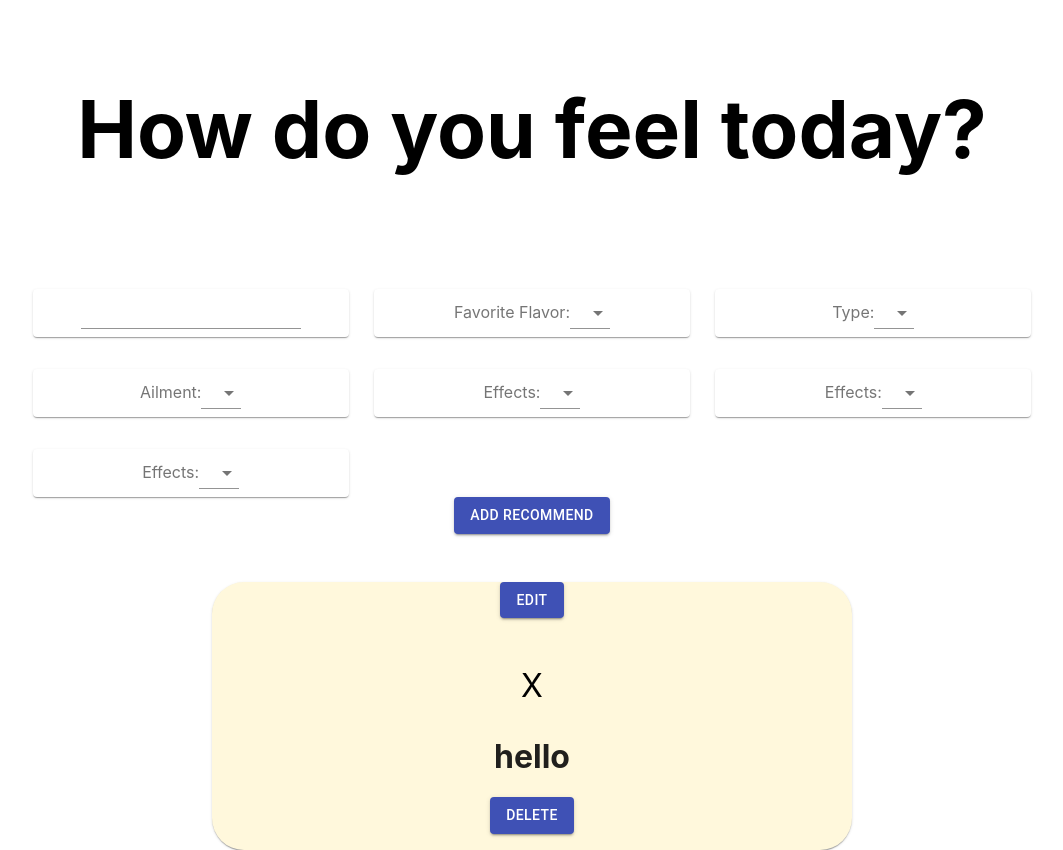
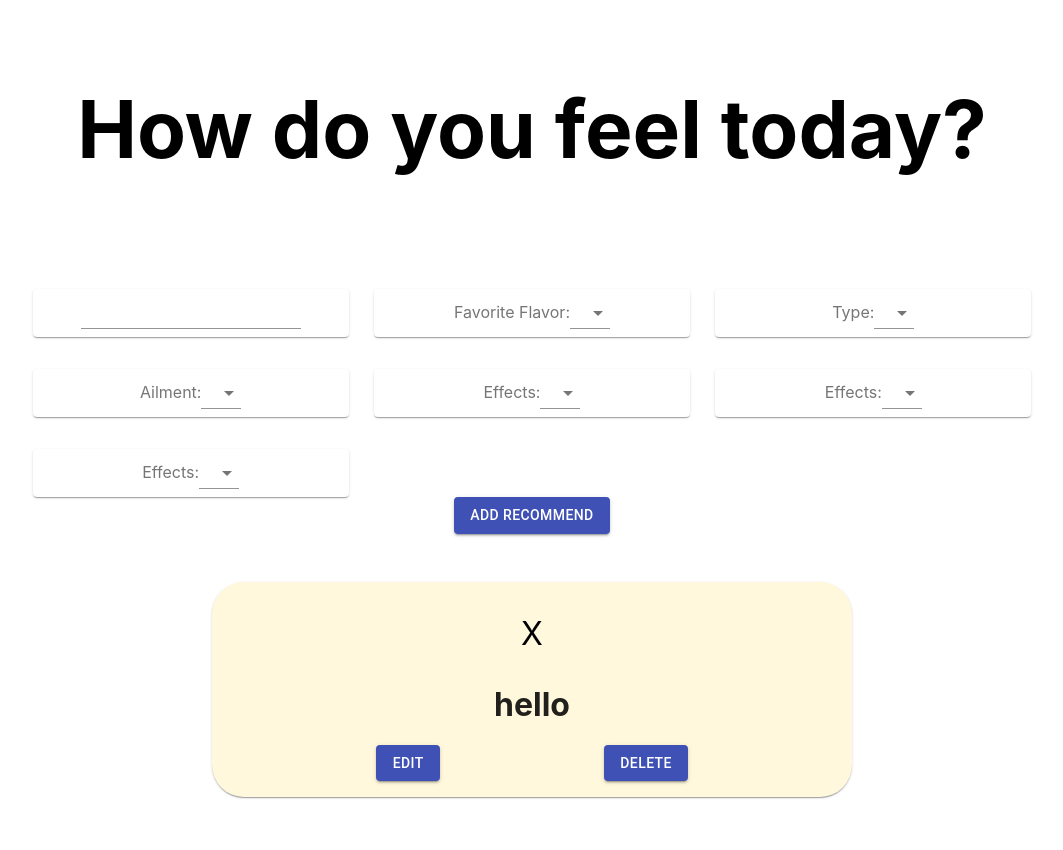
Before and after one commit to BW-Med-Cab-4/Front-End, a React (Create React App) app in the folder app/: page / in a window 1280 px wide. Shown: the whole page, without its empty margins (108-1171 px from the left). After the commit the page ends 800 px from the top, so only its background shows below. Built offline with nearby package versions, Linux system fonts and the light colour scheme; no server answers.

Commit message:
Fixed spacing between buttons

```diff
--- a/app/src/components/recommends/Recommend.jsx
+++ b/app/src/components/recommends/Recommend.jsx
@@ -54,16 +54,20 @@ function Recommend(props) {
     <StyledForm>
       <div className="cardBox">
         <Card className="card">
-          <Button variant="contained" color="primary" id="editButton" onClick={openModal}>
-            Edit
-          </Button>
+
           <div id="modalTest">
             <p className="exit" onClick={closeModal}>
               X
             </p>
             <EditRecommend />
           </div>
+
+          <div className="editDeleteButtonContainer">
+          <Button variant="contained" color="primary" id="editButton" onClick={openModal}>
+            Edit
+          </Button>
           <Button variant="contained" color="primary" id="deleteButton">Delete</Button>
+          </div>
         </Card>
       </div>
     </StyledForm>
--- a/app/src/index.css
+++ b/app/src/index.css
@@ -26,6 +26,8 @@ h3 {
   margin-right: 10%;
 }
 
-.paper {
-  margin-left: 20%;
+.editDeleteButtonContainer {
+  display: flex;
+  flex-direction: row;
+  justify-content: space-evenly;
 }
```
